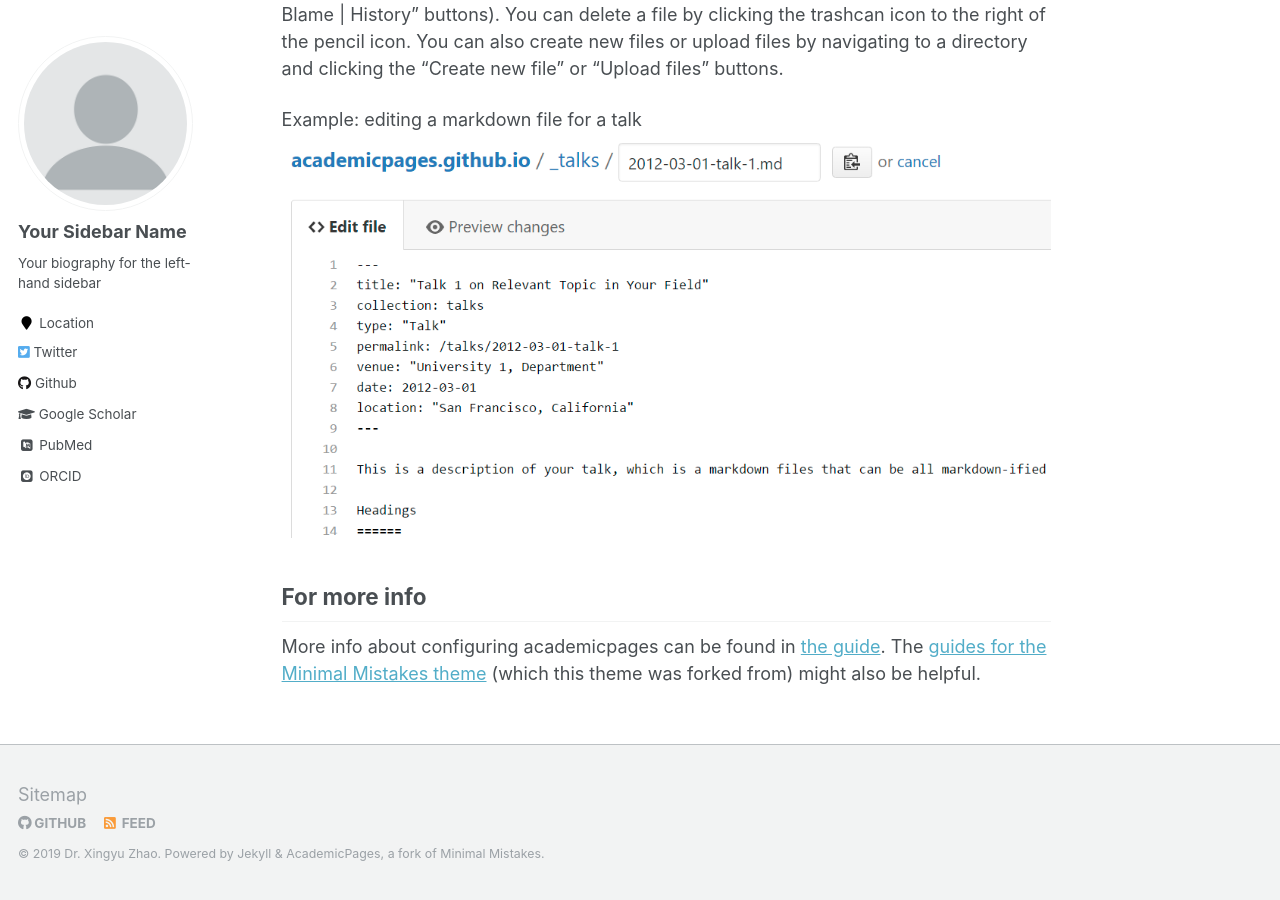
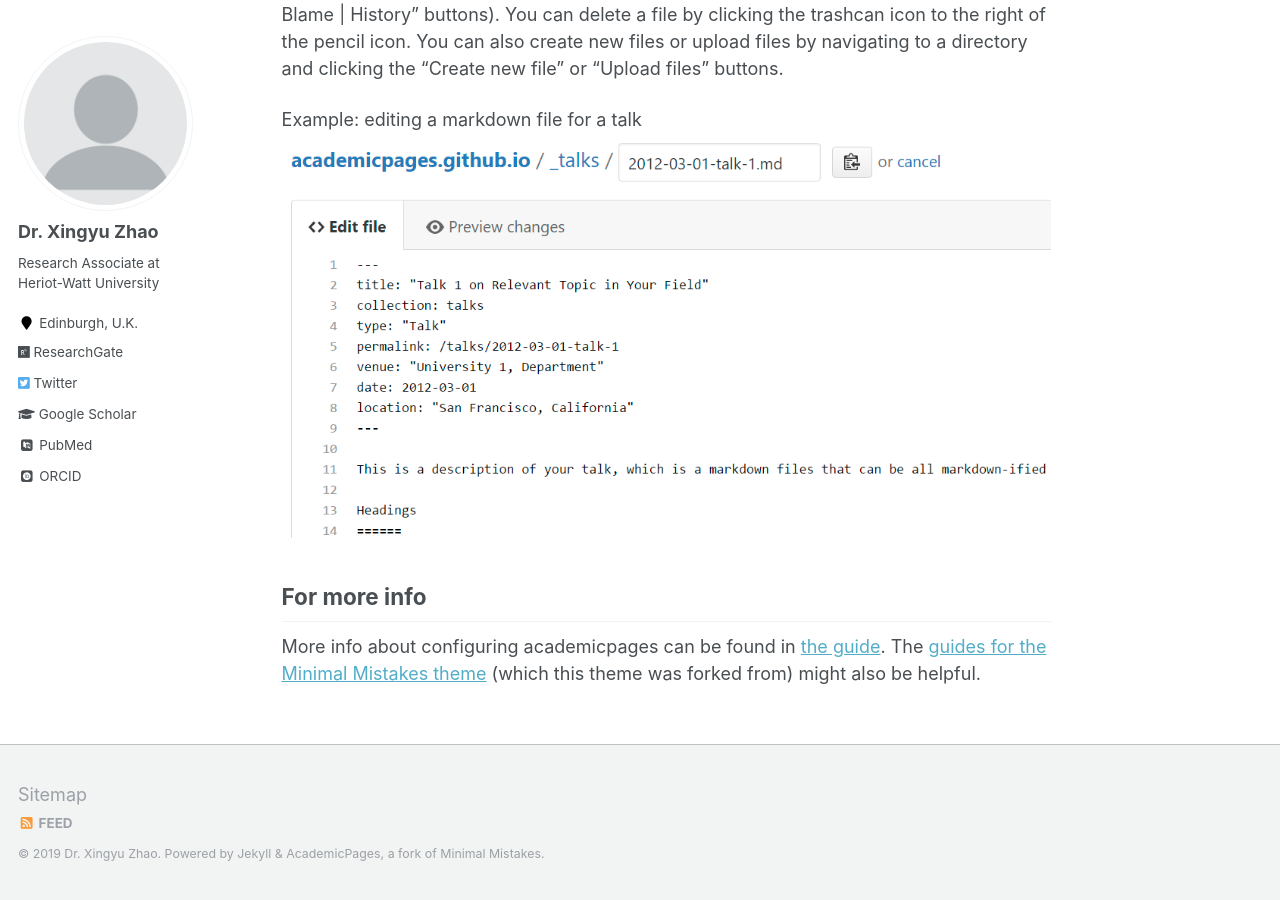
Before and after one commit to x-y-zhao/x-y-zhao.github.io, a Jekyll site: the page built from _pages/about.md, in a window 1280 px wide and 900 px high, scrolled down 2463 px. Built offline with Jekyll 4.4.1, drawn with Linux system fonts in a browser that asks for light colours; some web fonts are replaced.

Commit message:
Update _config.yml

```diff
--- a/_config.yml
+++ b/_config.yml
@@ -11,9 +11,9 @@ title                    : "Dr. Xingyu Zhao"
 title_separator          : "-"
 name                     : &name "Dr. Xingyu Zhao"
 description              : &description "Research Associate at Heriot-Watt University"
-url                      : https://academicpages.github.io # the base hostname & protocol for your site e.g. "https://mmistakes.github.io"
+url                      : https://x-y-zhao.github.io # the base hostname & protocol for your site e.g. "https://mmistakes.github.io"
 baseurl                  : "" # the subpath of your site, e.g. "/blog"
-repository               : "academicpages/academicpages.github.io"
+repository               : "x-y-zhao/x-y-zhao.github.io"
 teaser                   :  # filename of teaser fallback teaser image placed in /images/, .e.g. "500x300.png"
 breadcrumbs              : false # true, false (default)
 words_per_minute         : 160
@@ -80,15 +80,15 @@ analytics:
 
 # Site Author
 author:
-  name             : "Your Sidebar Name"
+  name             : "Dr. Xingyu Zhao"
   avatar           : "profile.png"
-  bio              : "Your biography for the left-hand sidebar"
-  location         : "Location"
+  bio              : "Research Associate at Heriot-Watt University"
+  location         : "Edinburgh, U.K."
   employer         :
   pubmed           : "https://www.ncbi.nlm.nih.gov/pubmed/?term=john+snow"
   googlescholar    : "https://scholar.google.com/citations?user=SzEBdA8AAAAJ&hl=en"
   email            :
-  researchgate     :  # example: "https://www.researchgate.net/profile/yourprofile"
+  researchgate     :  "https://www.researchgate.net/profile/Xingyu_Zhao3"
   uri              :
   bitbucket        :
   codepen          :
@@ -96,20 +96,20 @@ author:
   flickr           :
   facebook         :
   foursquare       :
-  github           : "academicpages"
+  github           : #"academicpages"
   google_plus      :
   keybase          :
   instagram        :
   impactstory      : #"https://profiles.impactstory.org/u/xxxx-xxxx-xxxx-xxxx"
   lastfm           :
   linkedin         :
-  orcid            : "http://orcid.org/yourorcidurl"
+  orcid            : "https://orcid.org/0000-0002-3474-349X"
   pinterest        :
   soundcloud       :
   stackoverflow    : # http://stackoverflow.com/users/123456/username
   steam            :
   tumblr           :
-  twitter          : "replacethistwitterhandle"
+  twitter          : "DrXingyuZhao"
   vine             :
   weibo            :
   xing             :
```
